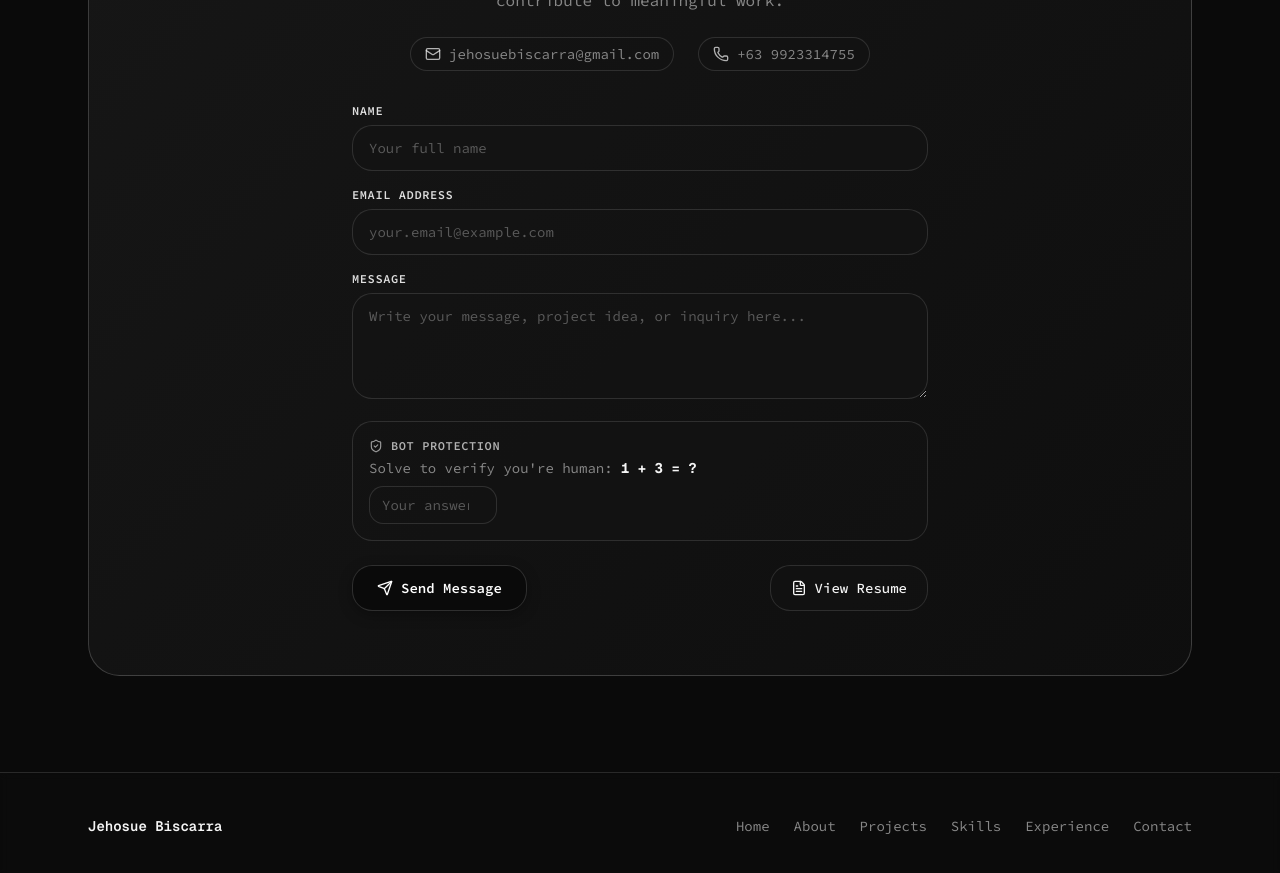
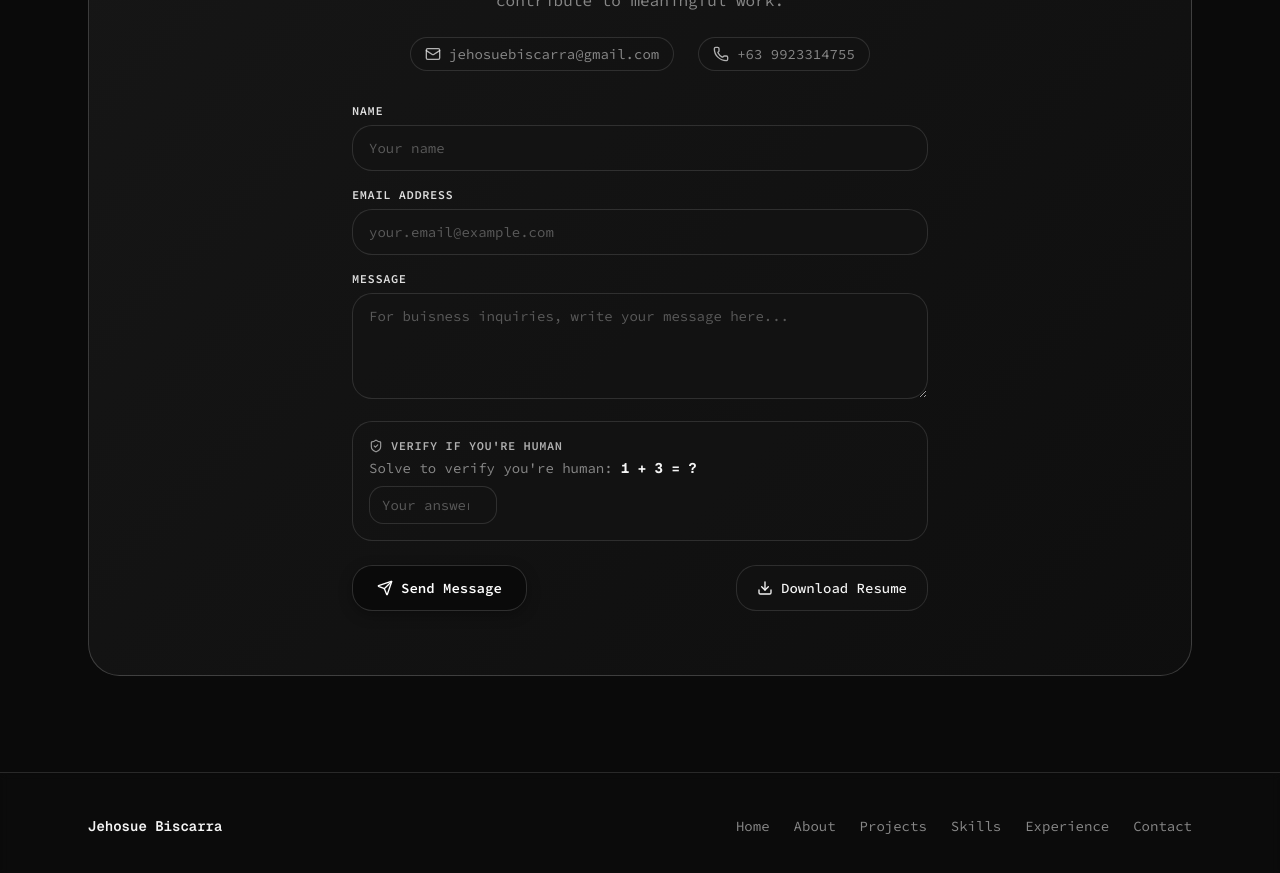
Before and after one commit to Jehooooo/Portfolio, a Next.js app: page / in a window 1280 px wide. Shown: the part 4080-4953 px from the top of the page. Built offline with nearby package versions, Linux system fonts and the light colour scheme; no server answers.

Commit message:
feat: Change button to 'Download Resume' with download attribute in contact section

```diff
--- a/components/contact.tsx
+++ b/components/contact.tsx
@@ -1,7 +1,7 @@
 'use client'
 
 import { useState, useEffect, useRef } from 'react'
-import { FileText, Mail, Phone, Send, CheckCircle2, AlertCircle, Loader2, ShieldCheck } from 'lucide-react'
+import { Download, Mail, Phone, Send, CheckCircle2, AlertCircle, Loader2, ShieldCheck } from 'lucide-react'
 import { Reveal } from '@/components/reveal'
 import { profile } from '@/lib/portfolio-data'
 
@@ -211,8 +211,7 @@ export function Contact() {
             {/* Status Alert Banner */}
             {statusMessage && (
               <div
-                className={`flex items-start gap-3 rounded-2xl p-4 text-xs sm:text-sm leading-relaxed border transition-all animate-in fade-in zoom-in-95 duration-200 ${
-                  statusMessage.type === 'success'
+                className={`flex items-start gap-3 rounded-2xl p-4 text-xs sm:text-sm leading-relaxed border transition-all animate-in fade-in zoom-in-95 duration-200 ${statusMessage.type === 'success'
                   ? 'bg-green-500/10 border-green-500/30 text-green-700 dark:text-green-300'
                   : 'bg-red-500/10 border-red-500/30 text-red-700 dark:text-red-300'
                   }`}
@@ -236,7 +235,7 @@ export function Contact() {
                 type="text"
                 value={name}
                 onChange={(e) => setName(e.target.value)}
-                placeholder="Your full name"
+                placeholder="Your name"
                 disabled={loading}
                 required
                 className="w-full rounded-xl border border-border bg-card/70 px-4 py-3 text-sm text-foreground placeholder:text-muted-foreground/60 outline-none transition-colors focus:border-foreground focus:ring-1 focus:ring-foreground"
@@ -262,8 +261,7 @@ export function Contact() {
                 placeholder="your.email@example.com"
                 disabled={loading}
                 required
-                className={`w-full rounded-xl border bg-card/70 px-4 py-3 text-sm text-foreground placeholder:text-muted-foreground/60 outline-none transition-colors focus:ring-1 ${
-                  emailError
+                className={`w-full rounded-xl border bg-card/70 px-4 py-3 text-sm text-foreground placeholder:text-muted-foreground/60 outline-none transition-colors focus:ring-1 ${emailError
                   ? 'border-red-500 focus:border-red-500 focus:ring-red-500'
                   : 'border-border focus:border-foreground focus:ring-foreground'
                   }`}
@@ -285,7 +283,7 @@ export function Contact() {
                 id="contact-message"
                 value={message}
                 onChange={(e) => setMessage(e.target.value)}
-                placeholder="Write your message, project idea, or inquiry here..."
+                placeholder="For buisness inquiries, write your message here..."
                 rows={4}
                 disabled={loading}
                 required
@@ -297,7 +295,7 @@ export function Contact() {
             <div className="rounded-xl border border-border bg-card/50 p-4 space-y-2">
               <div className="flex items-center gap-2 mb-1">
                 <ShieldCheck size={14} className="text-foreground/60" />
-                <span className="text-xs font-semibold uppercase tracking-wider text-foreground/70">Bot Protection</span>
+                <span className="text-xs font-semibold uppercase tracking-wider text-foreground/70">Verify if you&apos;re human</span>
               </div>
               <label htmlFor="contact-captcha" className="block text-sm text-muted-foreground">
                 Solve to verify you&apos;re human:&nbsp;
@@ -313,8 +311,7 @@ export function Contact() {
                 }}
                 placeholder="Your answer"
                 disabled={loading}
-                className={`w-32 rounded-lg border bg-card/70 px-3 py-2 text-sm text-foreground placeholder:text-muted-foreground/60 outline-none transition-colors focus:ring-1 ${
-                  captchaError
+                className={`w-32 rounded-lg border bg-card/70 px-3 py-2 text-sm text-foreground placeholder:text-muted-foreground/60 outline-none transition-colors focus:ring-1 ${captchaError
                   ? 'border-red-500 focus:border-red-500 focus:ring-red-500'
                   : 'border-border focus:border-foreground focus:ring-foreground'
                   }`}
@@ -350,12 +347,13 @@ export function Contact() {
               {profile.resumeUrl && (
                 <a
                   href={profile.resumeUrl}
+                  download="Jehosue_Biscarra_Resume.pdf"
                   target="_blank"
                   rel="noopener noreferrer"
                   className="inline-flex items-center justify-center gap-2 rounded-xl border border-border bg-card/60 px-5 py-3 text-sm font-medium text-foreground transition-all duration-200 hover:border-foreground/30 hover:bg-card"
                 >
-                  <FileText size={16} />
-                  <span>View Resume</span>
+                  <Download size={16} />
+                  <span>Download Resume</span>
                 </a>
               )}
             </div>
```
Lines whose indentation alone changed are shown as unchanged.
